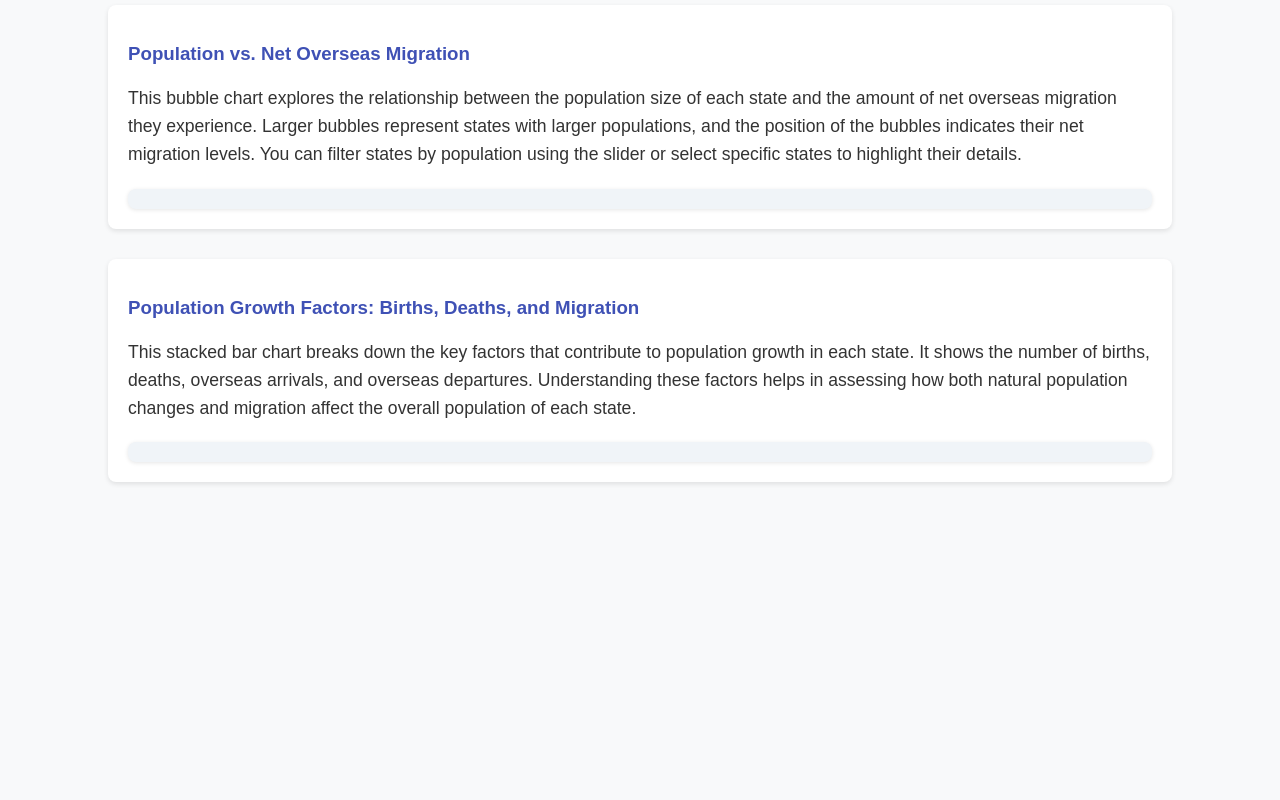
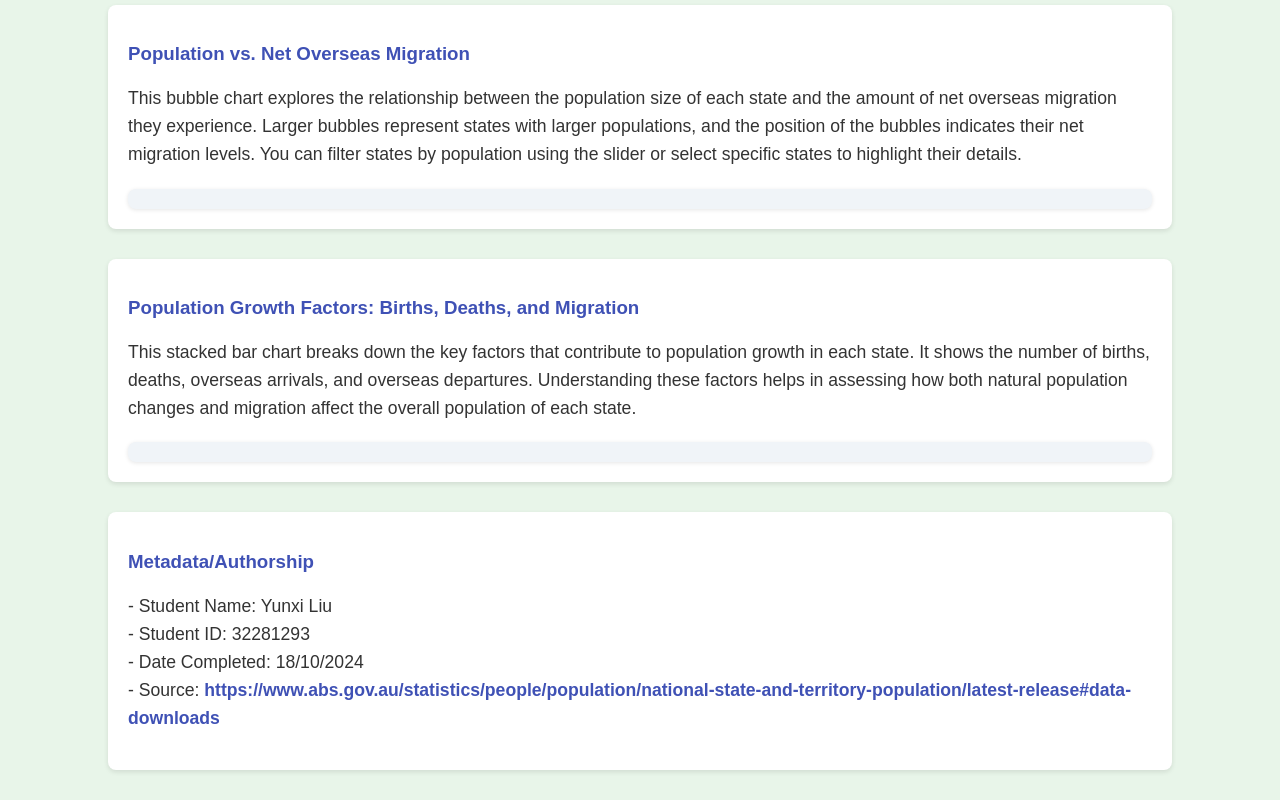
Before and after one commit to yliu0431/3179a2, a plain HTML site: page index.html in a window 1280 px wide. Shown: the part 684-1484 px from the top of the page. Before the commit the page ends 1196 px from the top, so only its background shows below. Drawn offline with Linux system fonts and the light colour scheme; a script that the page names is missing.

Commit message:
update css and authorship

```diff
--- a/index.html
+++ b/index.html
@@ -62,6 +62,16 @@
     <div id="population_factors" class="chart"></div>
   </section>
 
+  <section id="metadata">
+    <h3>Metadata/Authorship</h3>
+    <p>- Student Name: Yunxi Liu<br>
+    - Student ID: 32281293<br>
+    - Date Completed: 18/10/2024<br>
+    - Source:
+    <a href="https://www.abs.gov.au/statistics/people/population/national-state-and-territory-population/latest-release#data-downloads">
+        https://www.abs.gov.au/statistics/people/population/national-state-and-territory-population/latest-release#data-downloads</a></p>
+  </section>
+
   <!-- Embed the Vega-Lite visualizations -->
   <script type="text/javascript">
     vegaEmbed('#map', 'js/map.json').catch(console.warn);
--- a/style.css
+++ b/style.css
@@ -1,6 +1,6 @@
 body {
   font-family: 'Arial', sans-serif;
-  background-color: #f8f9fa;
+  background-color: #e8f5e9;
   margin: 0;
   padding: 0;
 }
```
